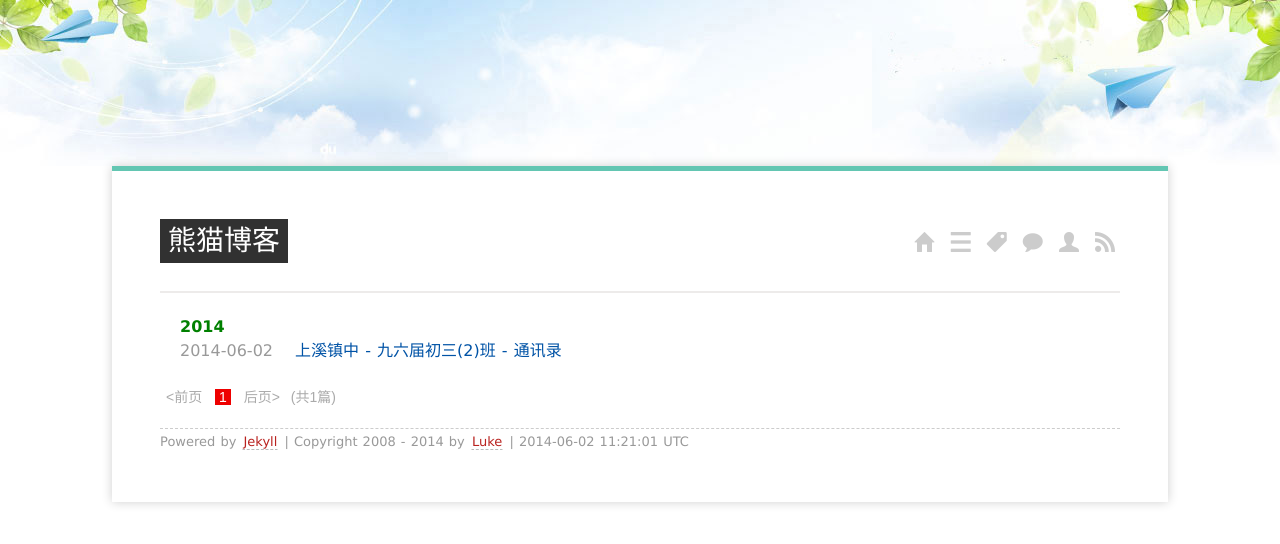
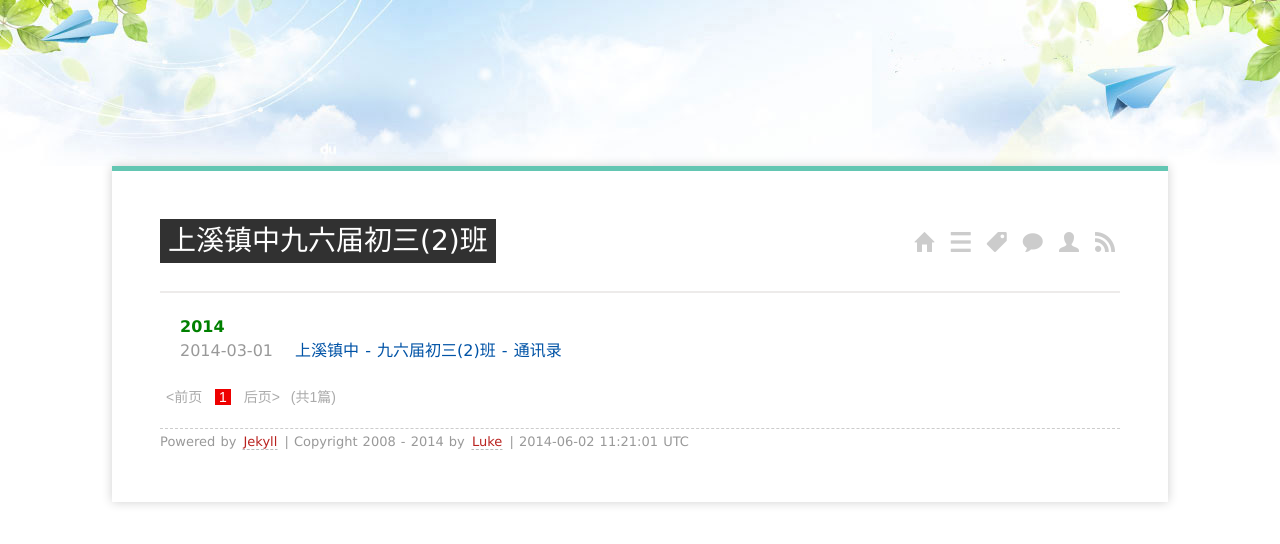
Before and after one commit to shangxi2ban/shangxi2ban.github.io, a Jekyll site: the page built from index.html, in a window 1280 px wide. Shown: the top 544 px of the page. Built offline with Jekyll 4.4.1, drawn with Linux system fonts in a browser that asks for light colours; Markdown is read by kramdown in place of the engine named in the settings; the list of posts is cut into pages by our own code.

Commit message:
daily updates

```diff
--- a/index.html
+++ b/index.html
@@ -1,5 +1,5 @@
 ---
-title: 熊猫博客
+title: 上溪镇中九六届初三(2)班
 layout: page
 ---
 
```
Also changed, not shown: _posts/2014/2014-03-01-tongxunlu.md (renamed from _posts/2014/2014-06-02-tongxunlu.md, +8 -12 lines).
